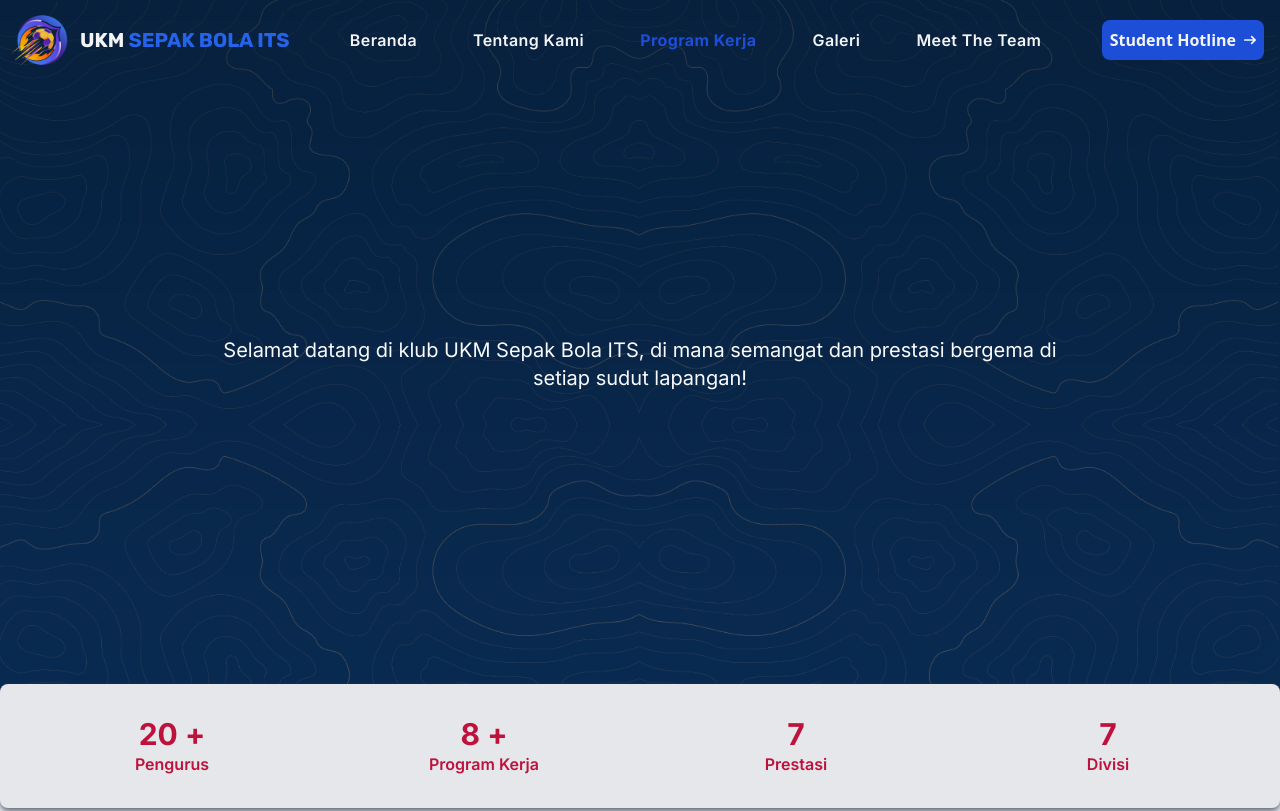
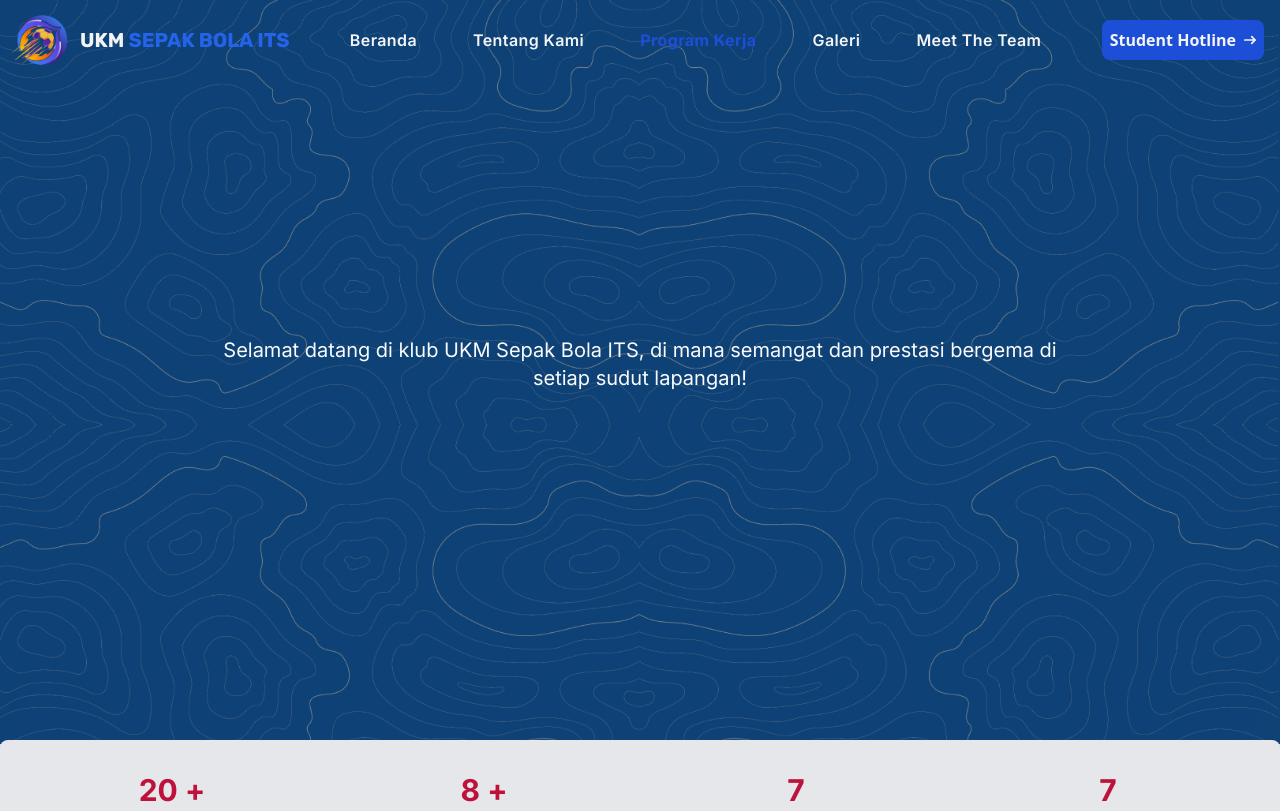
Before and after one commit to tenesin/ukmsb, a Vue app: page / in a window 1280 px wide. Shown: the top 811 px of the page. Built offline with nearby package versions, Linux system fonts and the light colour scheme.

Commit message:
fix : brighter bg to suit GSM better

```diff
--- a/src/views/sections/HomeSection.vue
+++ b/src/views/sections/HomeSection.vue
@@ -1,7 +1,7 @@
 <template>
     <!-- Home Section Start -->
-    <section id="home" class="md:bg-top bg-blend-multiply relative bg-gray-400 bg-right bg-no-repeat bg-cover"
-        style="background-image: linear-gradient(to bottom, rgba(0,0,0,0.25), transparent), url('/album/bg-home.png')">
+    <section id="home" class="md:bg-top bg-right bg-no-repeat bg-cover"
+        style="background-image: linear-gradient(to bottom, rgba(0,0,0,0), transparent), url('/album/bg-home.png')">
         <div class="font-inter lg:py-80 max-w-screen-xl px-4 py-64 mx-auto text-center">
             <h1 ref="typingText"
                 class="md:text-5xl lg:text-6xl mb-4 text-4xl font-extrabold leading-none tracking-tight text-gray-100">
```
